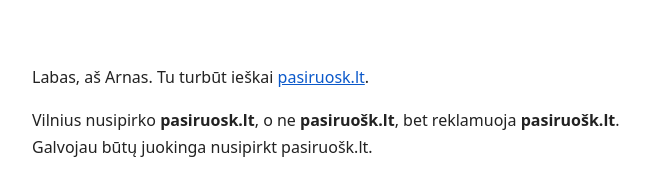
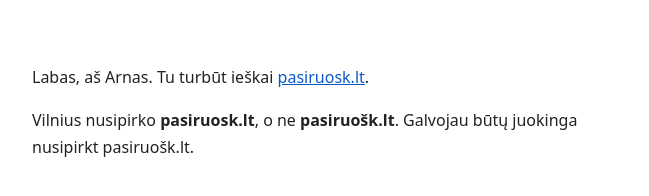
Before and after one commit to arnasmat/pasiruosk, a plain HTML site: page index.html in a window 1280 px wide. Shown: the whole page, without its empty margins (308-957 px from the left). Drawn offline with Linux system fonts and the light colour scheme.

Commit message:
remove bet reklamuoja

```diff
--- a/index.html
+++ b/index.html
@@ -29,8 +29,8 @@
 <body>
   <p>Labas, aš Arnas. Tu turbūt ieškai <a href="https://pasiruosk.lt">pasiruosk.lt</a>.</p>
   <p>
-    Vilnius nusipirko <strong>pasiruosk.lt</strong>, o ne <strong>pasiruošk.lt</strong>,
-    bet reklamuoja <strong>pasiruošk.lt</strong>. Galvojau būtų juokinga nusipirkt pasiruošk.lt.
+    Vilnius nusipirko <strong>pasiruosk.lt</strong>, o ne <strong>pasiruošk.lt</strong>.
+    Galvojau būtų juokinga nusipirkt pasiruošk.lt.
   </p>
 </body>
 </html>
```
